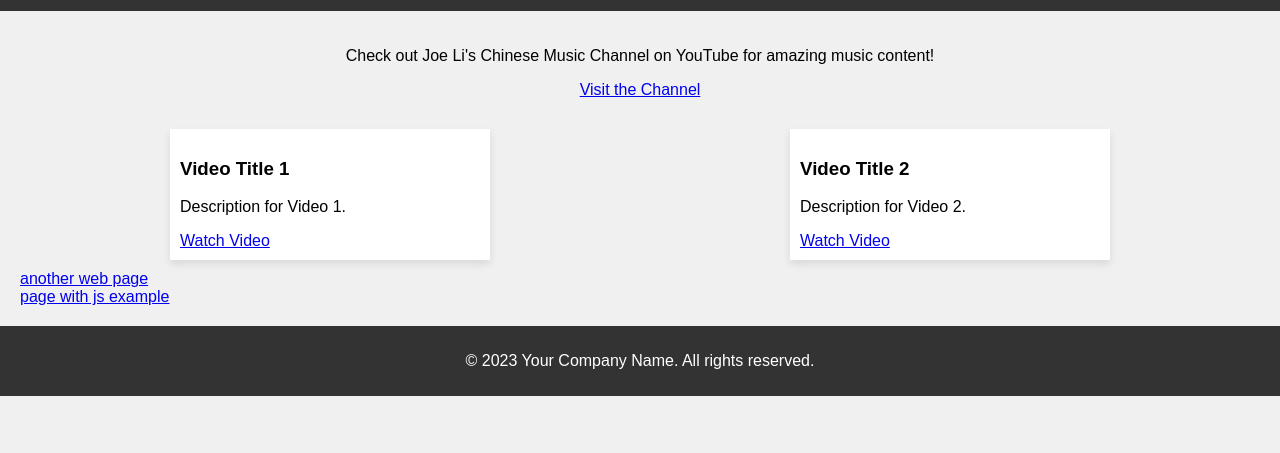
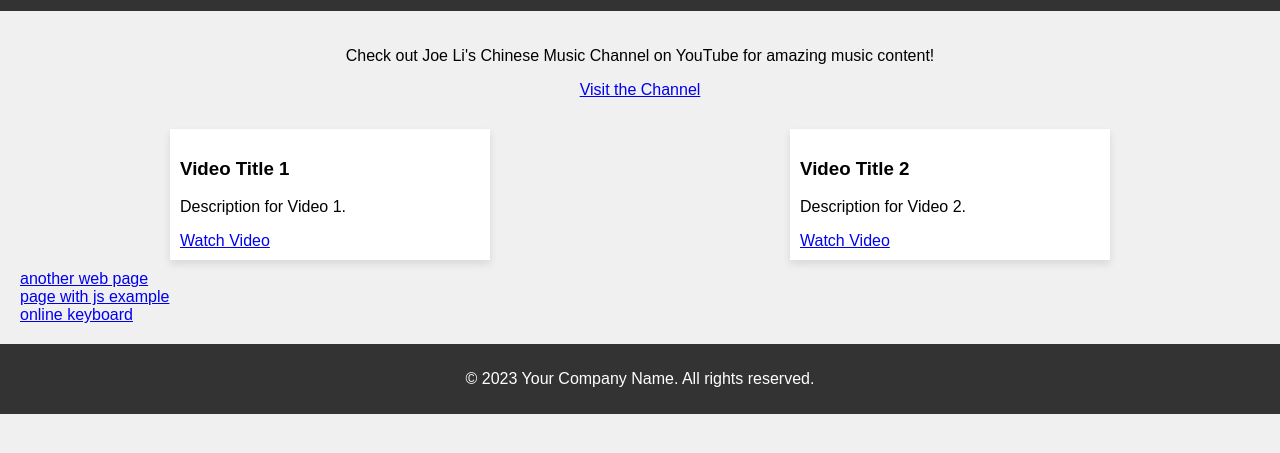
Before and after one commit to YingziCalgary/JoeWebTest, a plain HTML site: page index.html in a window 1280 px wide. Shown: the part 89-542 px from the top of the page. Drawn offline with Linux system fonts and the light colour scheme.

Commit message:
Update index.html

```diff
--- a/index.html
+++ b/index.html
@@ -86,7 +86,11 @@
         <div>
             <a href="https://joeliatc.github.io/JoeWebTest/js1.html" target="_blank">page with js example</a>
         </div>
-    </main>
+
+        <div>
+            <a href="https://joeliatc.github.io/JoeWebTest/onlineKB.html" target="_blank">online keyboard</a>
+        </div>
+</main>
 
     <footer>
         <p>&copy; 2023 Your Company Name. All rights reserved.</p>
```
